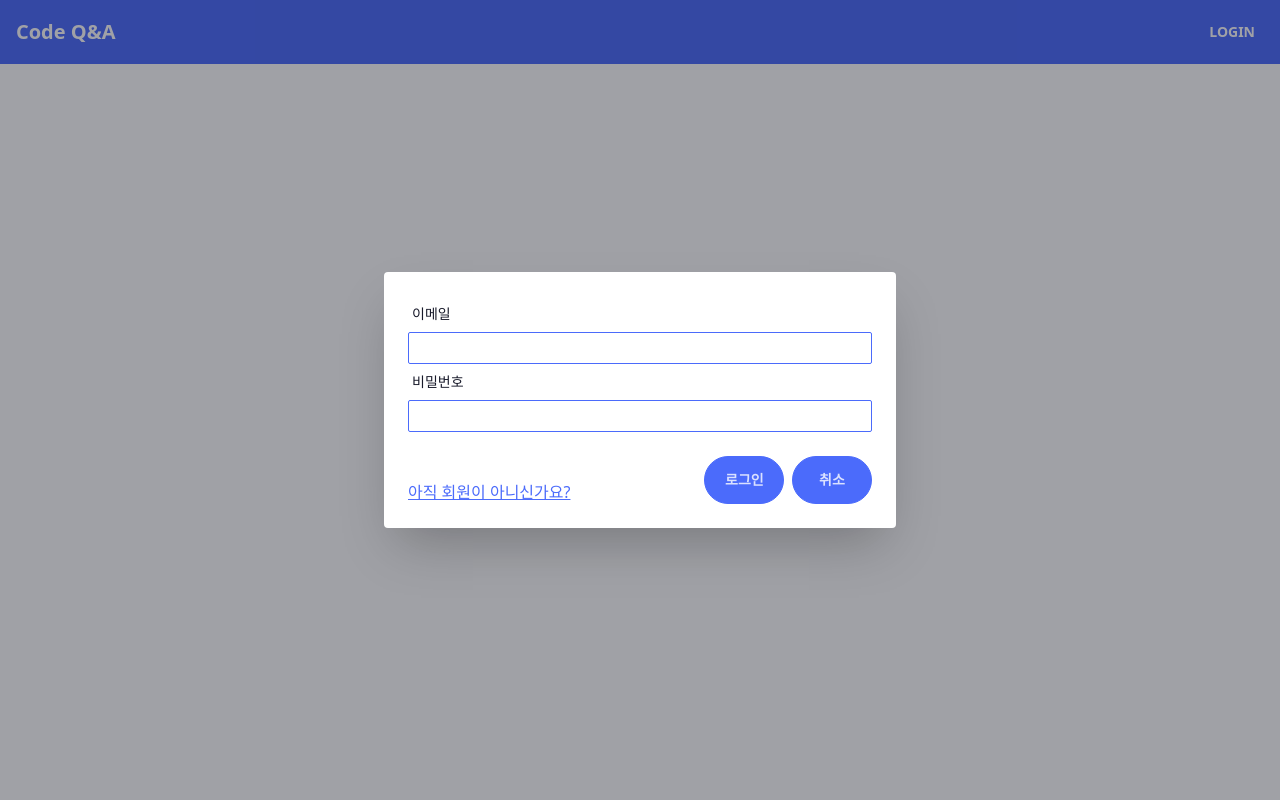
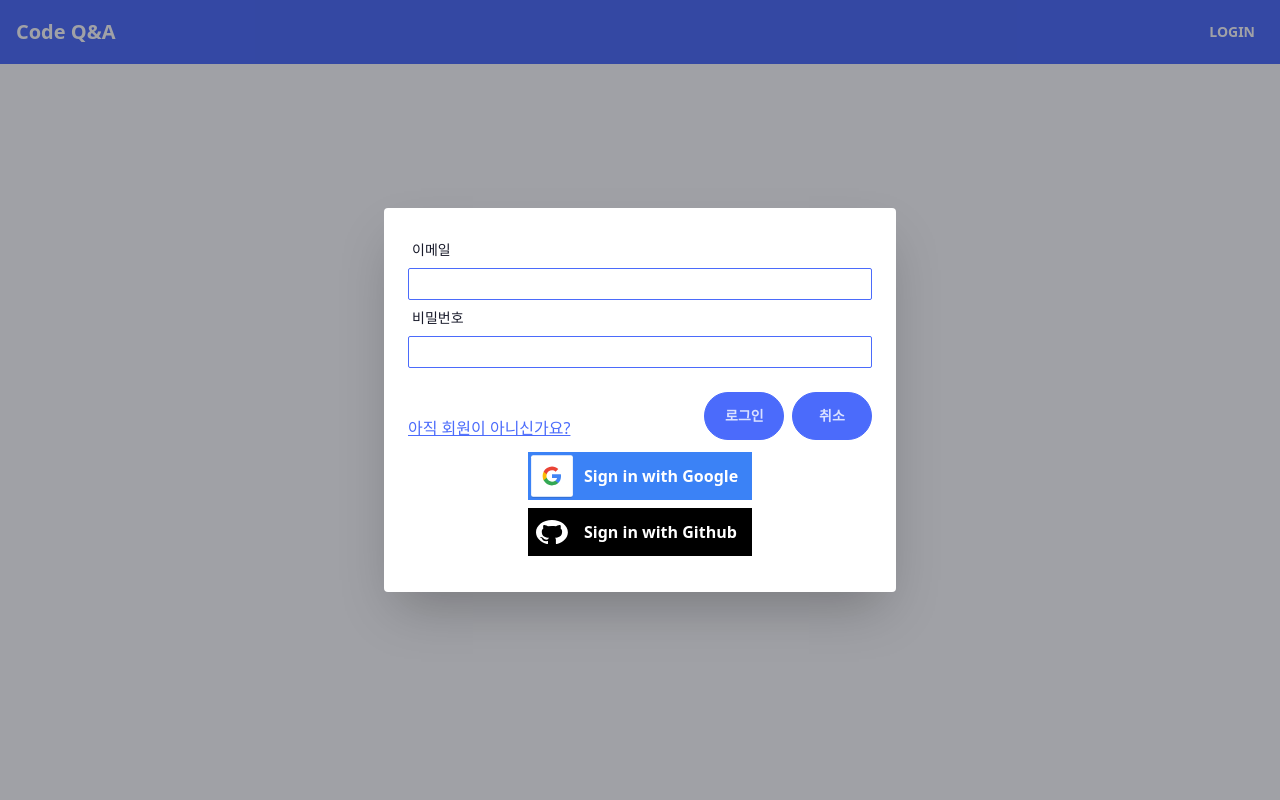
Before and after one commit to iuesver/Code_QnA, a React (Vite) app: page / in a window 1280 px wide. Both pictures are taken after a click on the label "LOGIN". Shown: the top 800 px of the page. Built offline with nearby package versions, Linux system fonts and the light colour scheme; no server answers; the database is empty; a small style sheet from the web is missing.

Commit message:
add provider login

```diff
--- a/src/containers/HeaderContainer.tsx
+++ b/src/containers/HeaderContainer.tsx
@@ -1,9 +1,11 @@
 import React, { useEffect, useRef, useState } from 'react';
 import { useAppDispatch } from '../redux/app';
 import { Link } from 'react-router-dom';
-import { register, logIn, logOut } from '../firebase/auth';
+import { register, logIn, logOut, logInWithProvider } from '../firebase/auth';
 import tw from 'tailwind-styled-components';
 import { auth } from '../firebase/app';
+import GoogleLogo from '../assets/btn_google_light_normal_ios.svg';
+import GithubLogo from '../assets/github-mark-white.svg';
 
 const Nav = tw.nav`
 navbar bg-primary text-white
@@ -15,6 +17,18 @@ flex-1 px-2
 
 const TextInput = tw.input`
 text-black input input-bordered input-sm input-primary w-full
+`;
+
+const ProviderBox = tw.div`
+flex flex-col items-center py-2
+`;
+
+const ProviderDiv = tw.div`
+flex items-center bg-black w-56 h-12 my-1 cursor-pointer
+`;
+
+const ProviderDesc = tw.p`
+text-white font-bold flex justify-center pl-2
 `;
 
 export const HeaderContainer = () => {
@@ -35,6 +49,7 @@ export const HeaderContainer = () => {
     auth.onAuthStateChanged((user) => {
       if (user) {
         setSignIn(true);
+        console.dir(user);
       } else {
         setSignIn(false);
       }
@@ -175,6 +190,37 @@ export const HeaderContainer = () => {
                   </label>
                 </div>
               </div>
+              <ProviderBox>
+                <ProviderDiv
+                  className="bg-blue-500"
+                  id="google"
+                  onClick={(event) =>
+                    dispatch(logInWithProvider(event.target.id))
+                  }
+                >
+                  <img
+                    src={GoogleLogo}
+                    id="google"
+                    alt=""
+                    className="h-14 py-1"
+                  />
+                  <ProviderDesc id="google">Sign in with Google</ProviderDesc>
+                </ProviderDiv>
+                <ProviderDiv
+                  id="github"
+                  onClick={(event) =>
+                    dispatch(logInWithProvider(event.target.id))
+                  }
+                >
+                  <img
+                    src={GithubLogo}
+                    id="github"
+                    alt=""
+                    className="w-12 h-10 p-2"
+                  />
+                  <ProviderDesc id="github">Sign in with Github</ProviderDesc>
+                </ProviderDiv>
+              </ProviderBox>
             </div>
           </div>
         )}
--- a/src/firebase/app.ts
+++ b/src/firebase/app.ts
@@ -2,6 +2,7 @@ import { initializeApp } from 'firebase/app';
 import { getAnalytics } from 'firebase/analytics';
 import { getFirestore } from 'firebase/firestore';
 import { getAuth } from 'firebase/auth';
+import { GoogleAuthProvider, GithubAuthProvider } from 'firebase/auth';
 
 const firebaseConfig = {
   apiKey: 'AIzaSyDviV_Yw_JyFSYAx4SsE19j3y7tykLnEV0',
@@ -16,4 +17,6 @@ const firebaseConfig = {
 const app = initializeApp(firebaseConfig);
 const analytics = getAnalytics(app);
 export const auth = getAuth(app);
+export const googleAuthProvider = new GoogleAuthProvider();
+export const githubAuthProvider = new GithubAuthProvider();
 export const firestore = getFirestore(app);
--- a/src/firebase/auth.ts
+++ b/src/firebase/auth.ts
@@ -1,13 +1,16 @@
 import { createAsyncThunk } from '@reduxjs/toolkit';
-import { auth } from './app';
+import { auth, googleAuthProvider, githubAuthProvider } from './app';
 import {
   createUserWithEmailAndPassword,
   signInWithEmailAndPassword,
+  signInWithPopup,
   signOut,
+  GoogleAuthProvider,
+  GithubAuthProvider,
 } from 'firebase/auth';
 
 export const register = createAsyncThunk(
-  'user',
+  'register',
   async ({ email, password }: { email: string; password: string }) => {
     try {
       await createUserWithEmailAndPassword(auth, email, password);
@@ -18,7 +21,7 @@ export const register = createAsyncThunk(
 );
 
 export const logIn = createAsyncThunk(
-  'user',
+  'logIn',
   async ({ email, password }: { email: string; password: string }) => {
     try {
       await signInWithEmailAndPassword(auth, email, password);
@@ -29,7 +32,33 @@ export const logIn = createAsyncThunk(
   }
 );
 
-export const logOut = createAsyncThunk('user', async () => {
+export const logInWithProvider = createAsyncThunk(
+  'loginWithProvider',
+  async (key: string) => {
+    try {
+      switch (key) {
+        case 'google':
+          await signInWithPopup(auth, googleAuthProvider).then((res) => {
+            const credential = GoogleAuthProvider.credentialFromResult(res);
+            const token = credential?.accessToken;
+            const user = res.user;
+          });
+        case 'github':
+          await signInWithPopup(auth, githubAuthProvider).then((res) => {
+            const credential = GithubAuthProvider.credentialFromResult(res);
+            const token = credential?.accessToken;
+            const user = res.user;
+          });
+        default:
+          break;
+      }
+    } catch (error) {
+      console.error(error);
+    }
+  }
+);
+
+export const logOut = createAsyncThunk('logOut', async () => {
   try {
     await signOut(auth);
   } catch (error) {
--- a/src/redux/userSlice.ts
+++ b/src/redux/userSlice.ts
@@ -1,5 +1,5 @@
 import { createSlice } from '@reduxjs/toolkit';
-import { register } from '../firebase/auth';
+import { logIn, register } from '../firebase/auth';
 
 const initialState: {
   data: any;
@@ -27,5 +27,16 @@ export const userSlice = createSlice({
       state.error = action.error;
       state.loading = false;
     });
+    builder.addCase(logIn.pending, (state, action) => {
+      state.loading = true;
+    });
+    builder.addCase(logIn.fulfilled, (state, action) => {
+      state.data = action.payload;
+      state.loading = false;
+    });
+    builder.addCase(logIn.rejected, (state, action) => {
+      state.error = action.error;
+      state.loading = false;
+    });
   },
 });
```
Also changed, not shown: src/assets/btn_google_light_normal_ios.svg (added), src/assets/github-mark-white.svg (added).
